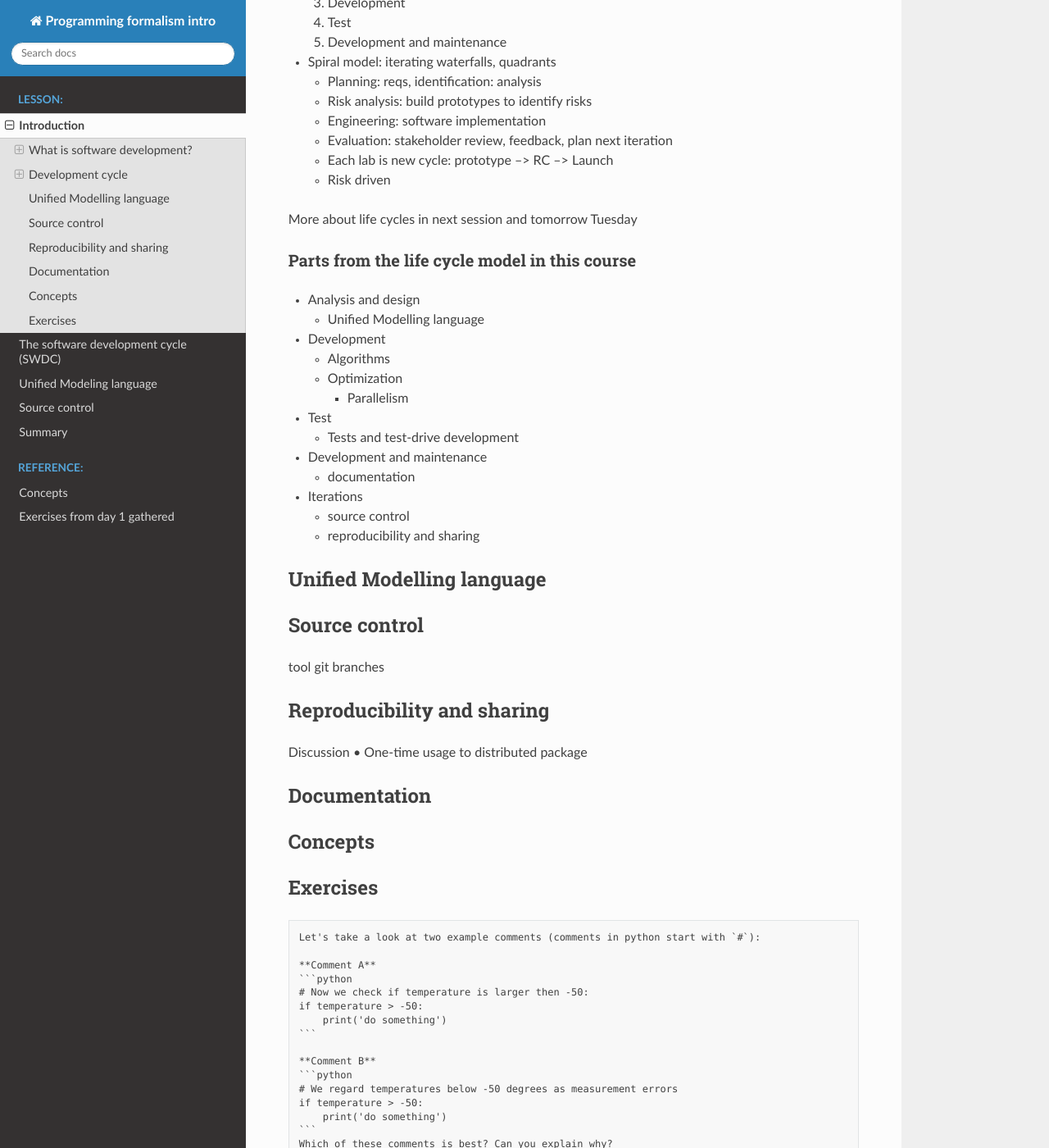
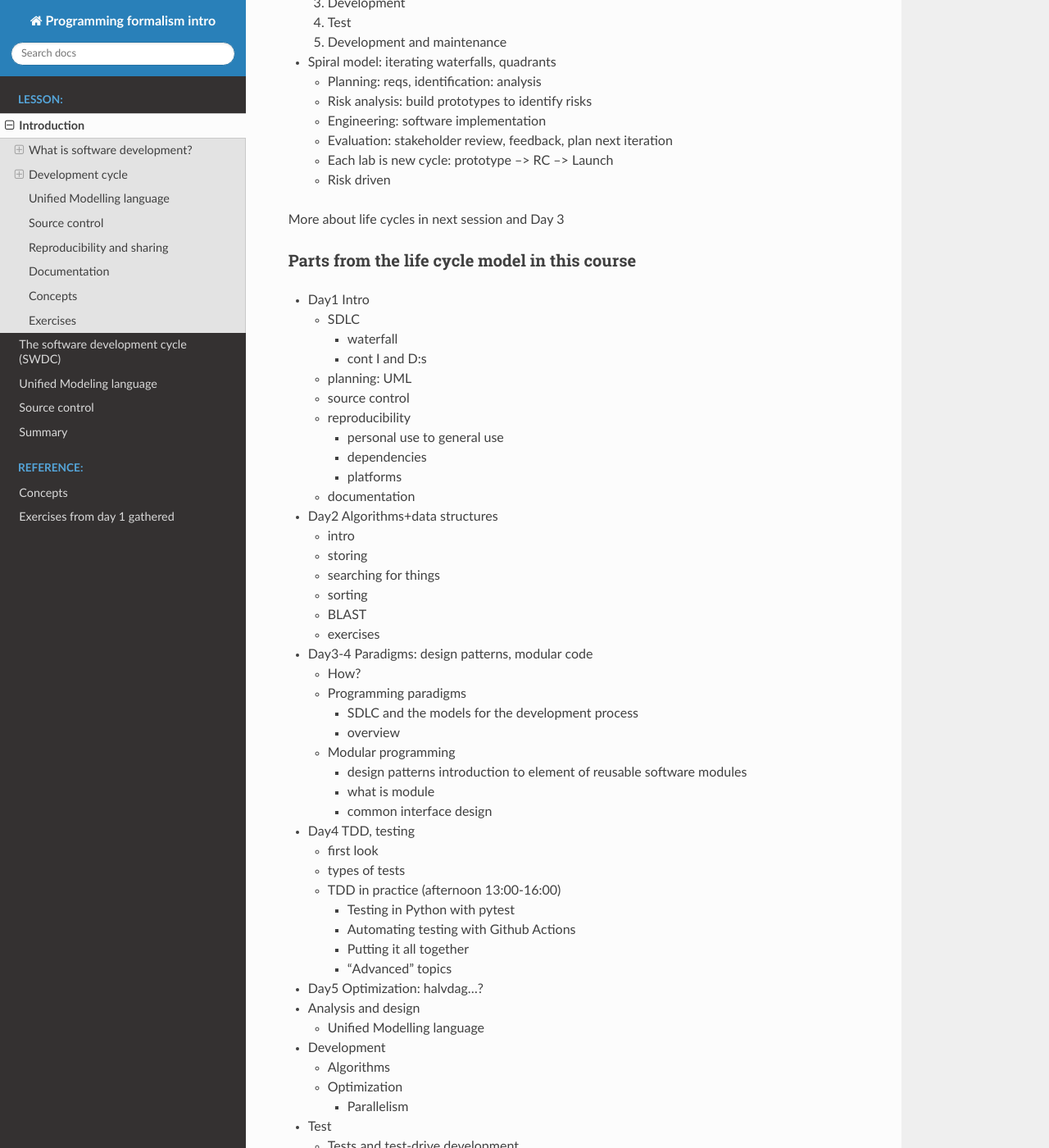
Before and after one commit to UPPMAX/programming_formalisms_intro, a Sphinx documentation site: the page built from doc/intro.md, in a window 1280 px wide and 1400 px high, scrolled down 1094 px. Shown: the whole window at 82% size. Built offline with Sphinx 7.4.7 and the Read the Docs theme 2.0.0, drawn with Linux system fonts in a browser that asks for light colours; pages that are not in the unit, such as notebooks, are missing from menus.

Commit message:
Update intro.md

```diff
--- a/doc/intro.md
+++ b/doc/intro.md
@@ -55,9 +55,49 @@ agile = characterized by the division of tasks into short phases of work and fre
   -	Each lab is new cycle: prototype --> RC --> Launch
   -	Risk driven
 
-More about life cycles in next session and tomorrow Tuesday
+More about life cycles in next session and Day 3
 
 ### Parts from the life cycle model in this course
+
+- Day1 Intro
+    - SDLC
+        - waterfall
+        - cont I and D:s
+    - planning: UML
+    - source control
+    - reproducibility
+        - personal use to general use
+        - dependencies
+        - platforms
+    - documentation
+
+
+- Day2 Algorithms+data structures
+    - intro
+    - storing
+    - searching for things
+    - sorting
+    - BLAST
+    - exercises
+- Day3-4 Paradigms: design patterns, modular code
+    - How?
+    - Programming paradigms
+        - SDLC and the models for the development process
+        - overview
+    - Modular programming
+        - design patterns introduction to element of reusable software modules
+        - what is module
+        - common interface design
+- Day4 TDD, testing
+    - first look
+    - types of tests
+    - TDD in practice (afternoon 13:00-16:00)
+        - Testing in Python with pytest
+        - Automating testing with Github Actions
+        - Putting it all together
+        - "Advanced" topics
+- Day5 Optimization: halvdag...?
+
 
 - Analysis and design
   - Unified Modelling language
```
